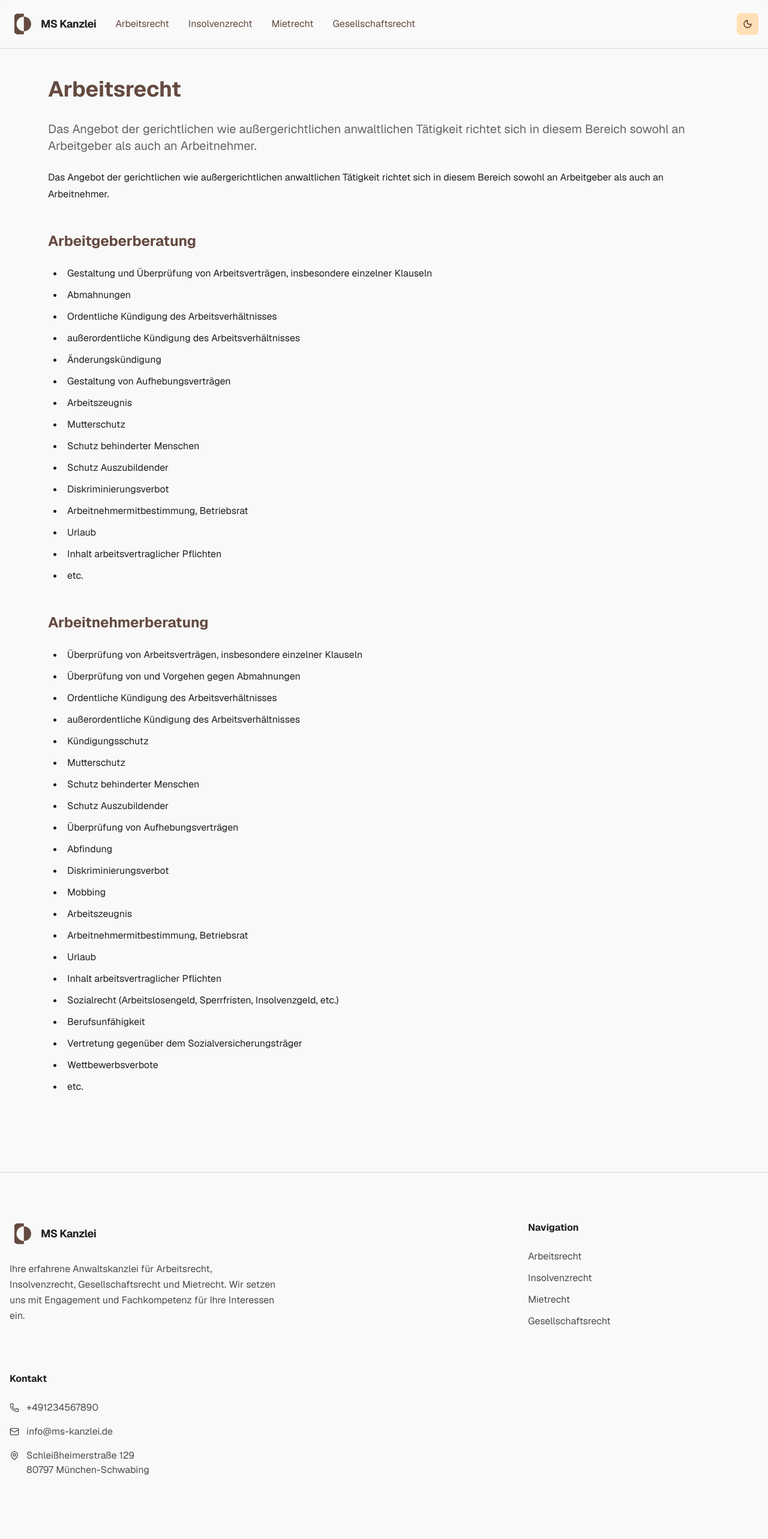
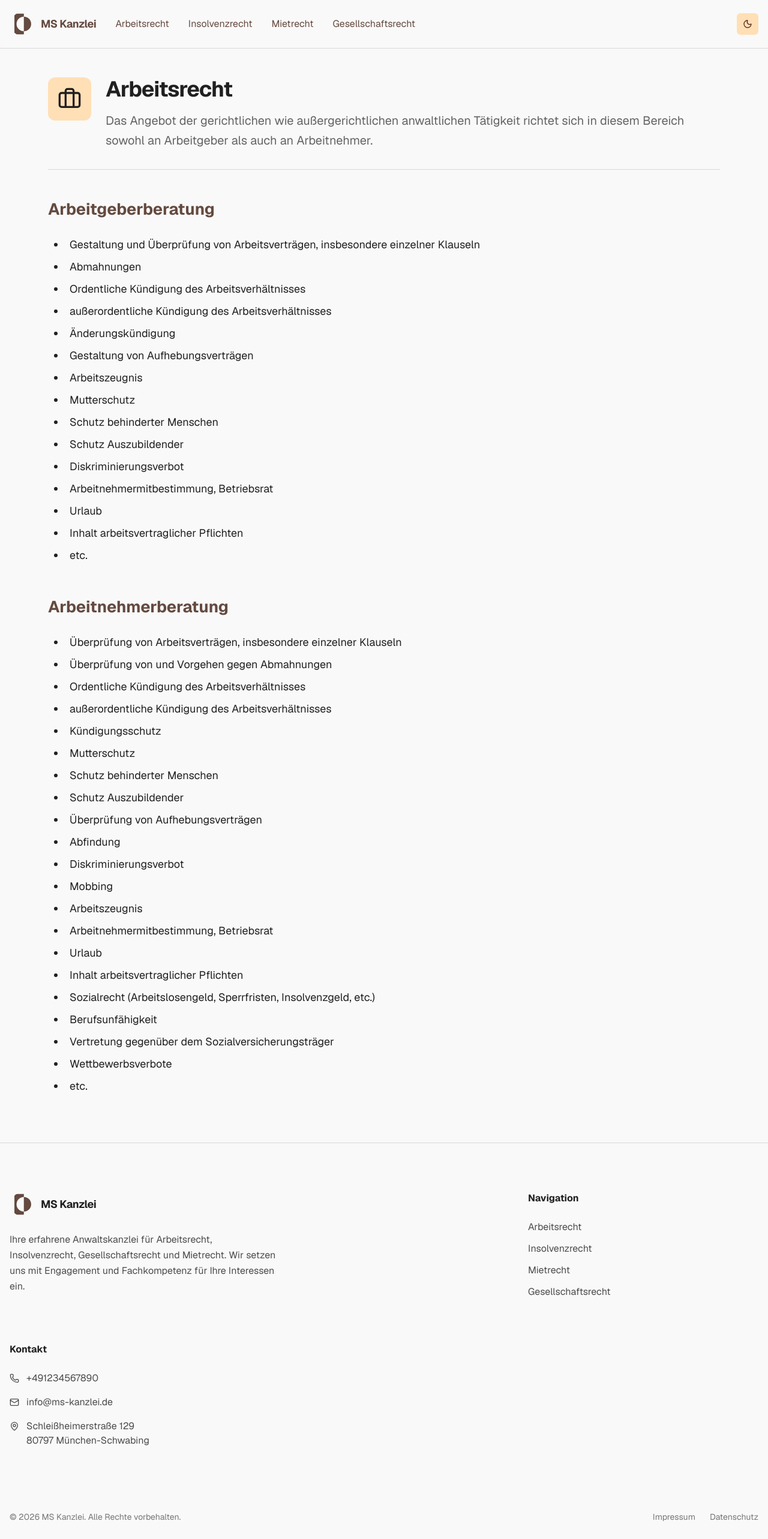
Before and after one commit to mrpitch/ms-kanzlei, a Next.js app: page /arbeitsrecht in a window 1280 px wide. Shown: the top 2566 px of the page at 60% size. Built offline with nearby package versions, Linux system fonts and the light colour scheme.

Commit message:
feat: streamline content in arbeitsrecht and mietrecht, update icon mappings, and enhance layout in footer and hero components

```diff
--- a/content/arbeitsrecht.mdx
+++ b/content/arbeitsrecht.mdx
@@ -3,8 +3,6 @@ title: Arbeitsrecht
 description: Das Angebot der gerichtlichen wie außergerichtlichen anwaltlichen Tätigkeit richtet sich in diesem Bereich sowohl an Arbeitgeber als auch an Arbeitnehmer.
 icon: Briefcase
 ---
-
-Das Angebot der gerichtlichen wie außergerichtlichen anwaltlichen Tätigkeit richtet sich in diesem Bereich sowohl an Arbeitgeber als auch an Arbeitnehmer.
 
 ## Arbeitgeberberatung
 
--- a/content/mietrecht.mdx
+++ b/content/mietrecht.mdx
@@ -1,7 +1,7 @@
 ---
 title: Mietrecht
 description: Das Angebot der gerichtlichen wie außergerichtlichen anwaltlichen Tätigkeit richtet sich in diesem Bereich sowohl an Vermieter als auch an Mieter.
-icon: Building2
+icon: Home
 ---
 
 ## Vermieterberatung
--- a/src/app/[slug]/page.tsx
+++ b/src/app/[slug]/page.tsx
@@ -2,6 +2,16 @@ import { notFound } from 'next/navigation';
 import { CustomMDX } from '@/components/mdx-components';
 import { Container } from '@/components/ui/container';
 import { getPosts, getPostBySlug } from '@/lib/mdx';
+import { Briefcase, AlertCircle, Building2, Home, LucideIcon } from 'lucide-react';
+
+// Map frontmatter icon names to Lucide components
+const iconMap: Record<string, LucideIcon> = {
+	Briefcase,
+	AlertCircle,
+	Building2,
+	Home,
+};
+
 export async function generateStaticParams() {
 	const posts = getPosts();
 	return posts
@@ -41,15 +51,36 @@ export default async function Page({
 		notFound();
 	}
 
+	const iconName = post.metadata.icon;
+	const IconComponent = iconName ? iconMap[iconName] : null;
+
 	return (
-		<Container as="article" className="mt-12 prose prose-neutral dark:prose-invert">
-			<h1>{post.metadata.title}</h1>
-			{post.metadata.description && (
-				<p className="text-xl text-muted-foreground">
-					{post.metadata.description}
-				</p>
-			)}
-			<CustomMDX source={post.content} />
+		<Container as="article" className="mt-12">
+			{/* Hero intro section */}
+			<div className="mb-12 pb-8 border-b">
+				<div className="flex items-start gap-6">
+					{IconComponent && (
+						<div className="p-4 bg-secondary rounded-xl shrink-0">
+							<IconComponent className="h-10 w-10 text-foreground" />
+						</div>
+					)}
+					<div className="flex-1">
+						<h1 className="text-4xl font-bold tracking-tight mb-4">
+							{post.metadata.title}
+						</h1>
+						{post.metadata.description && (
+							<p className="text-xl text-muted-foreground leading-relaxed">
+								{post.metadata.description}
+							</p>
+						)}
+					</div>
+				</div>
+			</div>
+
+			{/* MDX content */}
+			<div className="text-lg prose prose-neutral dark:prose-invert max-w-none">
+				<CustomMDX source={post.content} />
+			</div>
 		</Container>
 	);
 }
--- a/src/app/page.tsx
+++ b/src/app/page.tsx
@@ -5,13 +5,14 @@ import { getPostBySlug } from '@/lib/mdx';
 import { Card, CardHeader, CardTitle, CardContent } from '@/components/ui/card';
 import { Container } from '@/components/ui/container';
 import Testimonial from '@/components/testimonial';
-import { Briefcase, AlertCircle, Building2, LucideIcon } from 'lucide-react';
+import { Briefcase, AlertCircle, Building2, Home as HomeIcon, LucideIcon } from 'lucide-react';
 
 // Map frontmatter icon names to Lucide components (add to this as you add more icons in MDX)
 const iconMap: Record<string, LucideIcon> = {
 	Briefcase,
 	AlertCircle,
 	Building2,
+	Home: HomeIcon,
 };
 
 export default function Home() {
--- a/src/components/footer.tsx
+++ b/src/components/footer.tsx
@@ -13,9 +13,9 @@ export function Footer() {
 	const legalNavItems = config.legalNavItems;
 	const contact = config.contact;
 	return (
-		<footer className="bg-background text-foreground border-t border-border mt-16 md:mt-24 lg:mt-32">
+		<footer className="bg-background text-foreground border-t border-border mt-12 md:mt-16 lg:mt-20">
 			{/* Main Footer */}
-			<Container as="footer" className="py-16 md:py-20">
+			<Container as="footer" className="py-12 md:py-16 lg:py-20">
 				<div className="grid gap-12 md:grid-cols-2 lg:grid-cols-3">
 					{/* Brand & Description */}
 					<div className="lg:col-span-2">
@@ -79,11 +79,11 @@ export function Footer() {
 
 			{/* Copyright */}
 			<div className="container mx-auto px-4 py-6">
-				<div className="flex flex-col md:flex-row justify-between items-center gap-4 text-sm text-primary-foreground/60">
+				<div className="flex flex-col md:flex-row justify-between items-center gap-4 text-sm text-foreground/60">
 					<p>© {new Date().getFullYear()} {config.title}. Alle Rechte vorbehalten.</p>
 					<div className="flex gap-6">
 						{legalNavItems.map((item) => (
-							<Link key={item.href} href={item.href} className="hover:text-primary-foreground transition-colors">
+							<Link key={item.href} href={item.href} className="hover:text-foreground transition-colors">
 								{item.label}
 							</Link>
 						))}
--- a/src/components/header.tsx
+++ b/src/components/header.tsx
@@ -22,8 +22,7 @@ export function Header() {
 				<div className="flex items-center justify-between h-16 md:h-20">
 					{/* Logo */}
 					<Link href="/" className="flex items-center gap-2 text-foreground">
-						<Logo />
-						<span className="font-semibold text-lg tracking-tight">{config.title}</span>
+						<Logo name={config.title} />
 					</Link>
 
 					{/* Desktop Navigation */}
--- a/src/components/hero.tsx
+++ b/src/components/hero.tsx
@@ -15,12 +15,12 @@ export function HeroSection({ headline, subline, tagline }: { headline?: string,
 					{/* Left Column - Text Content */}
 					<div className="text-center lg:text-left mx-automax-w-xl">
 						{tagline && (
-							<p className="text-sm font-medium text-muted-foreground uppercase tracking-widest mb-6">
+							<p className="text-lg font-medium text-primary tracking-widest mb-6">
 								{tagline}
 							</p>
 						)}
 
-						<h1 className="text-4xl md:text-5xl lg:text-6xl font-bold tracking-tight text-foreground leading-[1.1] mb-6">
+						<h1 className="text-priimary text-3xl md:text-4xl lg:text-5xl font-bold tracking-tight leading-[1.1] mb-6">
 							{headline}
 						</h1>
 
@@ -30,12 +30,12 @@ export function HeroSection({ headline, subline, tagline }: { headline?: string,
 					</div>
 
 					{/* Right Column - Contact Card */}
-					<div className="lg:justify-self-end w-full max-w-sm">
+					<div className="lg:justify-self-end w-full lg:max-w-sm">
 						<Card>
 							<CardHeader>
-								<CardTitle>Kontakt</CardTitle>
+								<CardTitle className="text-primary text-2xl font-bold">Kontakt</CardTitle>
 							</CardHeader>
-							<CardContent className="flex flex-col gap-5">
+							<CardContent className="grid grid-cols-1 md:grid-cols-2 lg:grid-cols-1 gap-4">
 								<a
 									href={`tel:${contact.phone}`}
 									className="flex items-center gap-4 text-muted-foreground hover:text-foreground transition-colors group"
--- a/src/components/testimonial.tsx
+++ b/src/components/testimonial.tsx
@@ -5,6 +5,10 @@ import { cn } from "@/lib/utils/cn"
 
 import configJson from '@/lib/config.json';
 import { TConfig } from '@/lib/types';
+
+import Picture from 'next-export-optimize-images/picture'
+
+
 
 // Color variants for the main wrapper
 const testimonialColorVariants = cva("", {
@@ -202,10 +206,11 @@ export default function Testimonial({ variant, size, className }: TestimonialPro
 					<div className={testimonialContainerSizeVariants({ size })}>
 						<div className={testimonialImageWrapperSizeVariants({ size })}>
 							<div className={testimonialImageAspectSizeVariants({ size })}>
-								<img
+								<Picture
+									src={testimonial.image}
 									alt={testimonial.name}
-									src={testimonial.image}
-									className="absolute inset-0 size-full rounded-2xl bg-muted object-cover shadow-2xl"
+									fill
+									className="rounded-2xl bg-muted object-cover shadow-2xl"
 								/>
 							</div>
 						</div>
--- a/src/components/ui/logo.tsx
+++ b/src/components/ui/logo.tsx
@@ -30,7 +30,7 @@ export const Logo: React.FC<ILogoProps> = ({ name, className }) => {
 					fill="currentColor"
 				/>
 			</svg>
-			{name ? <span className="hidden font-semibold md:inline-block">{name}</span> : null}
+			{name ? <span className="hidden md:inline-block text-primary font-semibold text-lg tracking-tight">{name}</span> : null}
 		</div>
 	)
 }
```
Also changed, not shown: src/lib/styles/globals.css.
